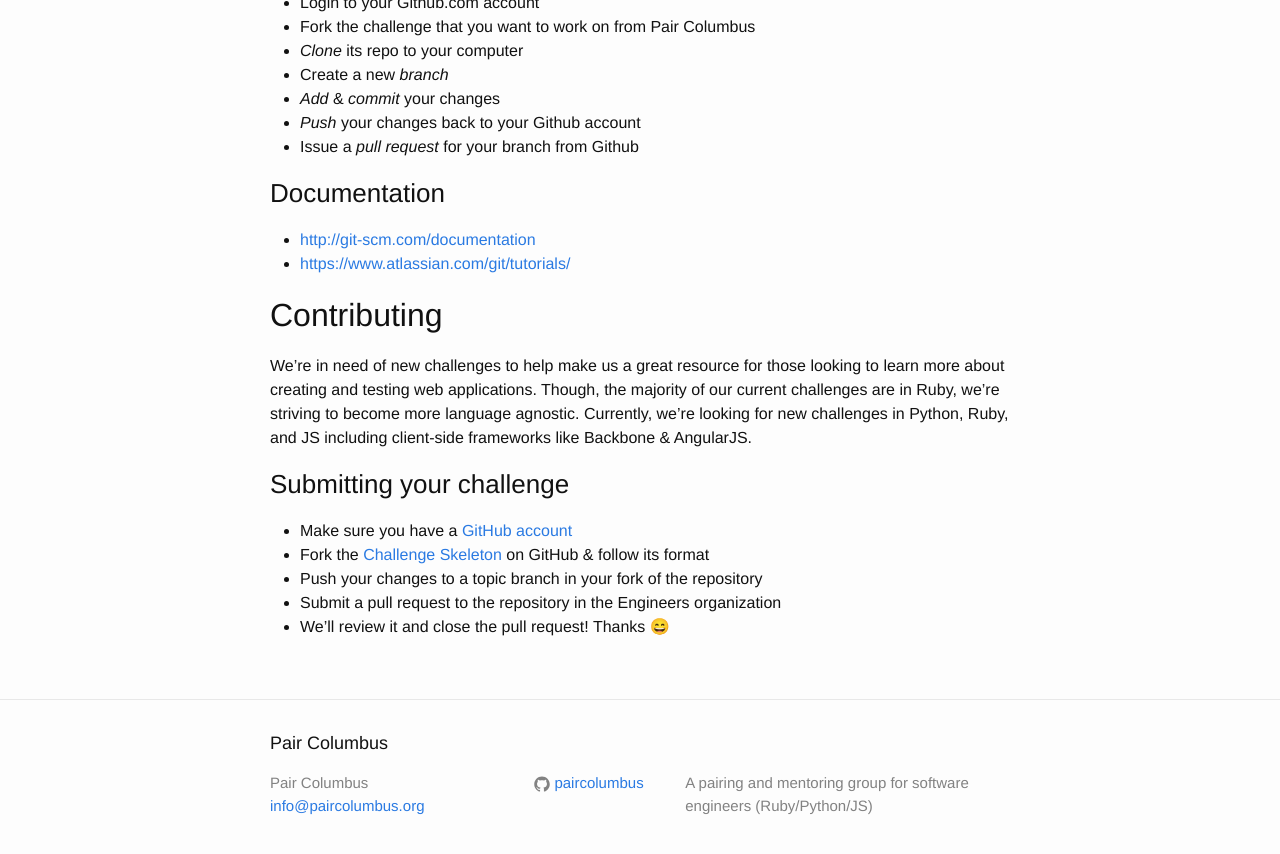
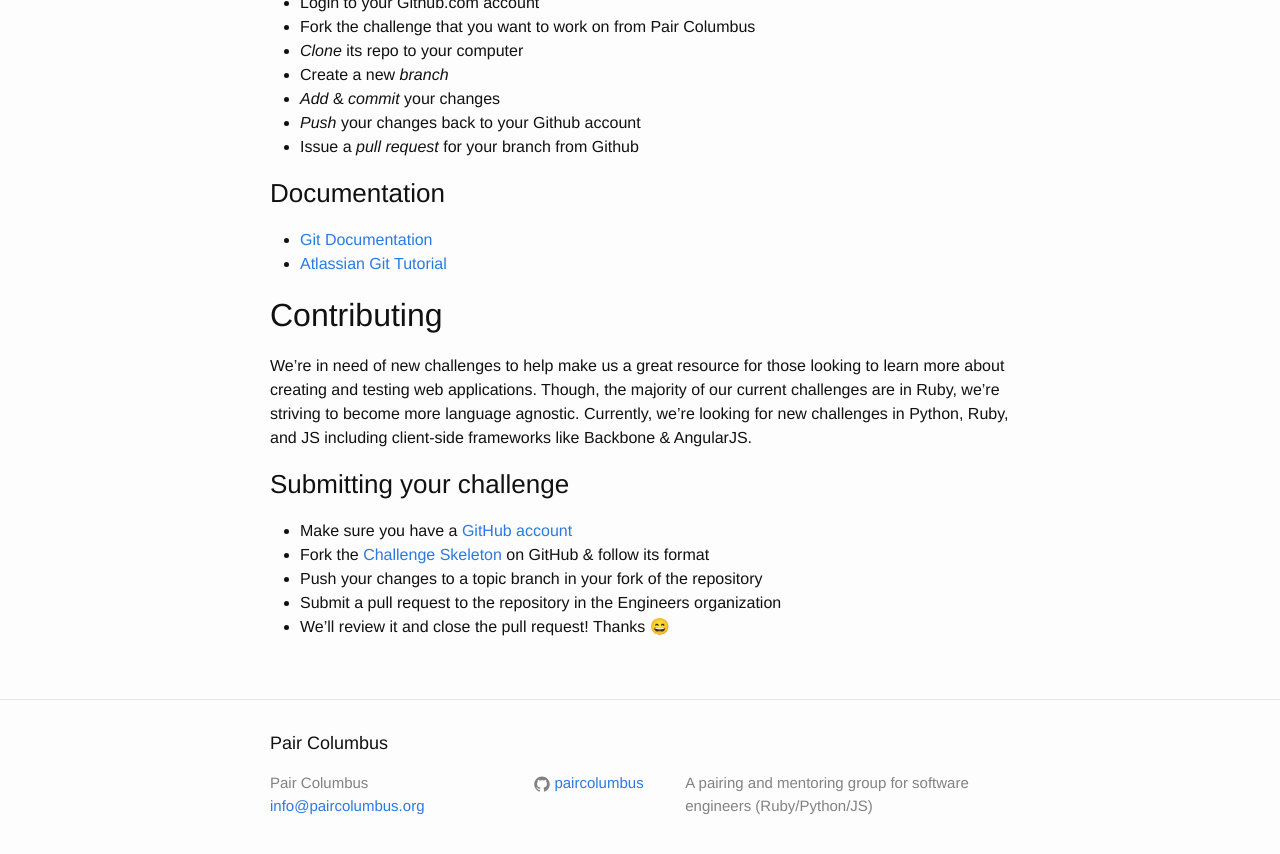
Before and after one commit to paircolumbus/paircolumbus.github.io, a Jekyll site: the page built from pages/challenges.md, in a window 1280 px wide and 900 px high, scrolled down 2159 px, cut to the strip 29-883 px from the top of the window. Built offline with Jekyll 4.4.1, drawn with Linux system fonts in a browser that asks for light colours; emoji names are drawn with the system emoji font; comment, search, counter and statistics services are not loaded.

Commit message:
Update link text

```diff
--- a/pages/challenges.md
+++ b/pages/challenges.md
@@ -76,8 +76,8 @@
 - Issue a _pull request_ for your branch from Github
 
 ###Documentation
-- <http://git-scm.com/documentation>
-- <https://www.atlassian.com/git/tutorials/>
+- [Git Documentation](http://git-scm.com/documentation)
+- [Atlassian Git Tutorial](https://www.atlassian.com/git/tutorials/)
 
 ##Contributing
 We're in need of new challenges to help make us a great resource for those looking to learn more about creating and testing web applications. Though, the majority of our current challenges are in Ruby, we're striving to become more language agnostic. Currently, we're looking for new challenges in Python, Ruby, and JS including client-side frameworks like Backbone & AngularJS.
```
Also changed, not shown: index.md (+2 -2 lines), pages/schedule.md (+1 -1 lines).
